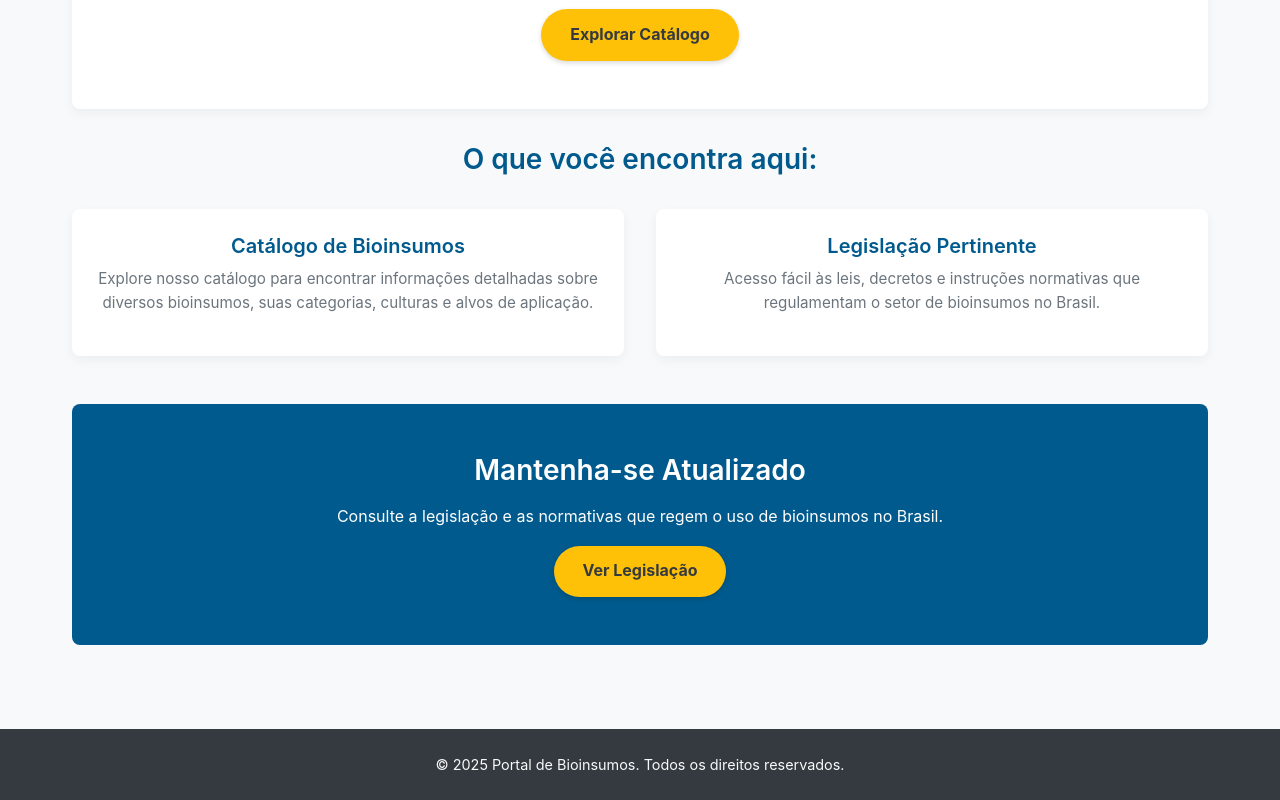
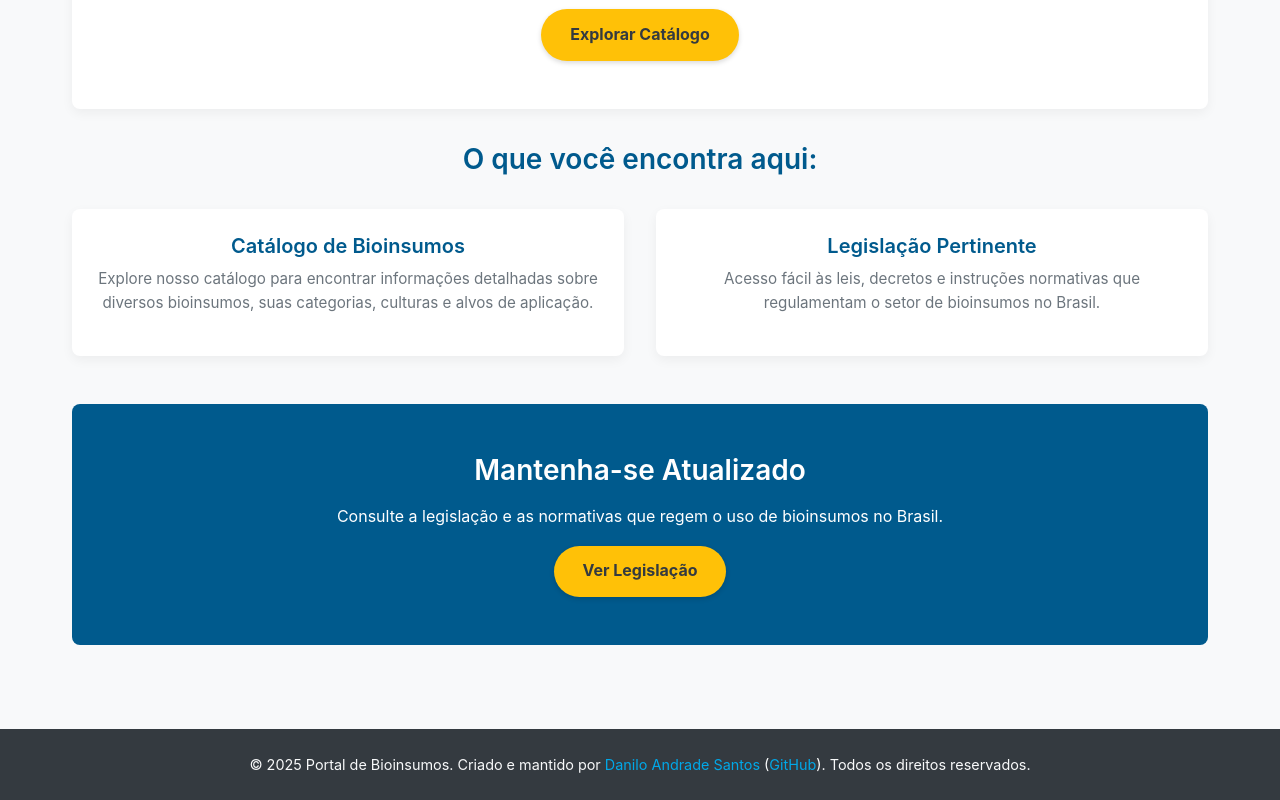
Before and after one commit to daniloasdotcom/bioinsumos, an Angular app: page /home in a window 1280 px wide. Shown: the part 341-1141 px from the top of the page. Built offline with nearby package versions, Linux system fonts and the light colour scheme.

Commit message:
Atualiza texto do rodapé para 'Criado e mantido por'

```diff
--- a/src/app/app.component.html
+++ b/src/app/app.component.html
@@ -13,6 +13,12 @@
 </main>
 
 <footer class="app-footer">
-  <div class="container"> <p>&copy; 2025 Portal de Bioinsumos. Todos os direitos reservados.</p>
+  <div class="container">
+    <p>
+      &copy; {{ anioActual }} Portal de Bioinsumos.
+      Criado e mantido por <a href="https://daniloas.com/" target="_blank" rel="noopener noreferrer">Danilo Andrade Santos</a>
+      (<a href="https://github.com/daniloasdotcom" target="_blank" rel="noopener noreferrer">GitHub</a>).
+      Todos os direitos reservados.
+    </p>
   </div>
 </footer>
--- a/src/app/app.component.ts
+++ b/src/app/app.component.ts
@@ -16,5 +16,6 @@ import { RouterOutlet, RouterLink, RouterLinkActive } from '@angular/router'; //
   styleUrl: './app.component.scss'
 })
 export class AppComponent {
+  anioActual = new Date().getFullYear();
   // title = 'nome-do-seu-projeto'; // Pode ou não ter essa linha
 }
```
